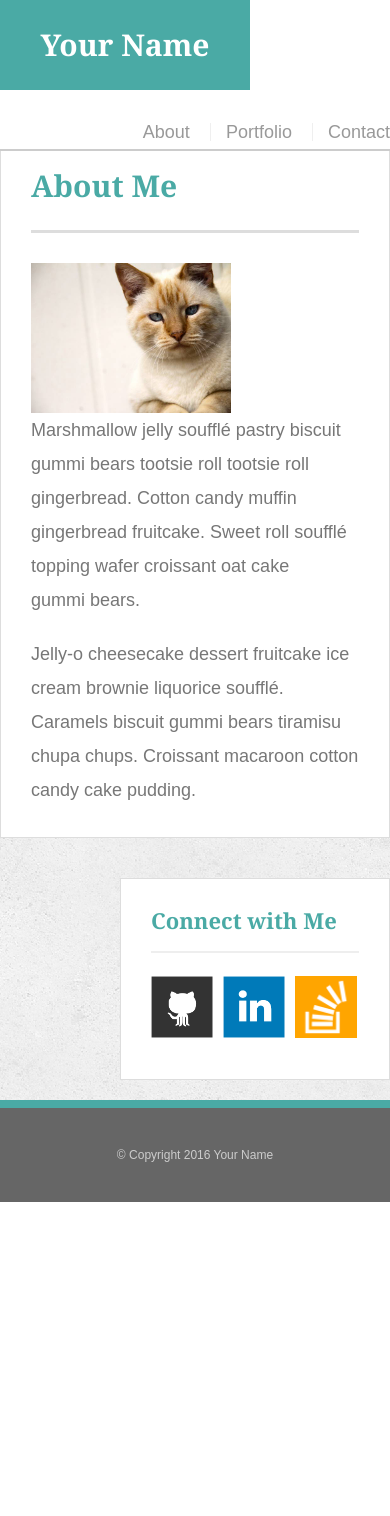
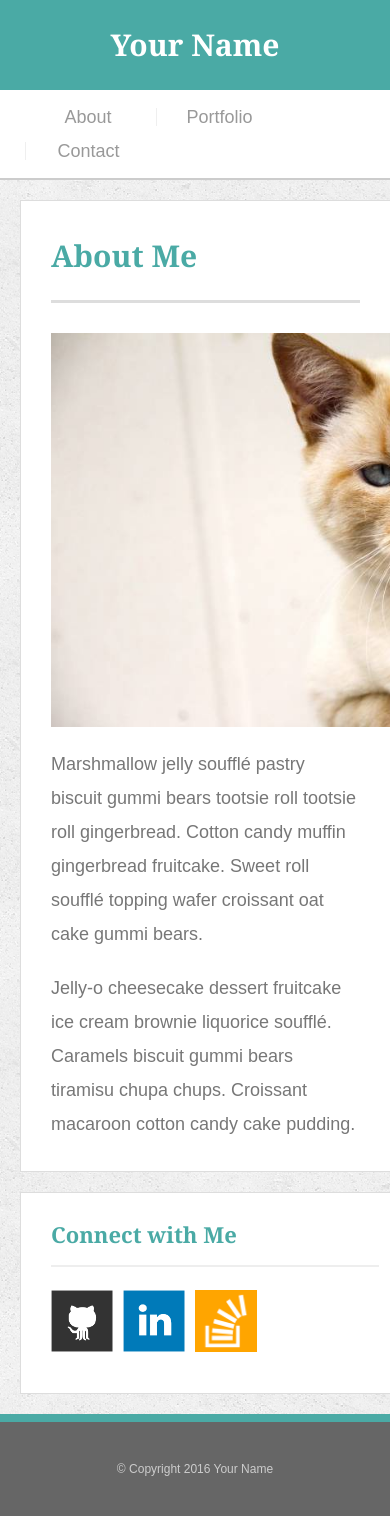
Before and after one commit to Last0rder/portfolio, a PHP site: page /index.html in a window 390 px wide; the page is wider, and only the part inside the window is pictured. Before the commit the page ends 1202 px from the top of that part, so only its background shows below. Run offline with PHP 8.4, Linux system fonts and the light colour scheme.

Commit message:
Assignment 1 finished

```diff
--- a/assignment1/assets/css/style.css
+++ b/assignment1/assets/css/style.css
@@ -129,6 +129,8 @@ h3,
 /*main*/
 
 #main-container {
+
+	clear: both;
 	padding-top: 130px;
 }
 .main-section {
@@ -172,8 +174,7 @@ h3,
 	font-weight: 300;
 }
 .auth-image {
-	width: 200px;
-	height: auto;
+	width: 390px;
 	margin-top: 10px;
 	float: left;
 	margin-right: 25px;
@@ -213,3 +214,130 @@ input[type=submit] {
 	padding: 10px 30px;
 	cursor: pointer;
 }
+
+@media screen and (max-width: 980px) {
+
+#logo {
+	margin-left: 150px;
+}
+
+nav {
+	margin-right: 50px;
+}
+
+.auth-image {
+	width: 390px;
+	margin-top: 10px;
+	margin-bottom: 20px;
+	float: left;
+	margin-right: 25px;
+}
+
+.main-section {
+	background: #fff;
+	padding: 30px;
+	margin: 0 0 20px 150px;
+	width: 100%;
+	max-width: 450px;
+	float: left;
+	border: 1px solid #ddd;
+}
+
+.sidebar {
+
+margin-right: 50px;
+
+}
+
+
+}
+
+@media screen and (max-width: 768px) {
+
+#logo {
+	margin-left: 20px;
+}
+
+
+#main-container {
+
+}
+
+.main-section {
+
+	margin-left: 20px;
+	width: 100%;
+	max-width: 728px;
+}
+
+.sidebar {
+	float:left;
+	margin-left: 20px;
+	margin-right: 0px;
+	width: 100%;
+	max-width: 728px;
+}
+
+.auth-image {
+	width: 350px;
+	margin-top: 10px;
+	float: left;
+	margin-right: 25px;
+}
+
+@media screen and (max-width: 640px) {
+
+
+#masthead {
+	margin: 0px;
+	padding:0px;
+	width: 100;
+	overflow: hidden;
+	position: static;
+}
+
+#logo {
+	margin:0;
+	width: 100%;
+	max-width: 640;
+}
+
+nav {
+	clear: both;
+	margin: 0px;
+	width: 100%;
+	padding: 10px;
+
+}
+
+nav a {
+	width: 30%;
+ 	float: center;
+	text-align: center;
+}
+
+#main-container {
+	padding-top: 0px;
+}
+
+.main-section {
+
+	margin: 20px;
+	width: 95%;
+	max-width: 600px;
+
+}
+
+.sidebar {
+
+	width: 100%;
+	max-width: 600px;
+}
+
+.auth-image {
+	width: 525px;
+
+	margin-top: 10px;
+	float: left;
+	margin-right: 25px;
+}
```
